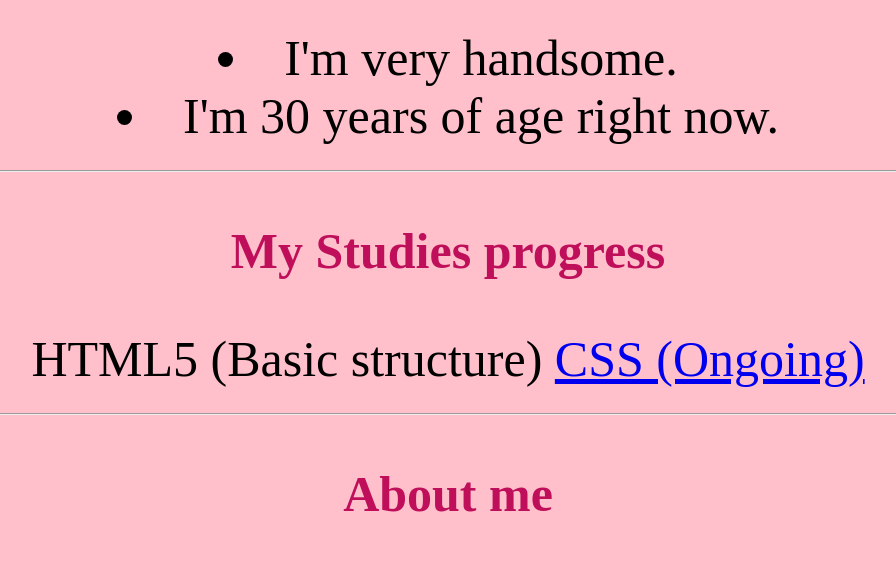
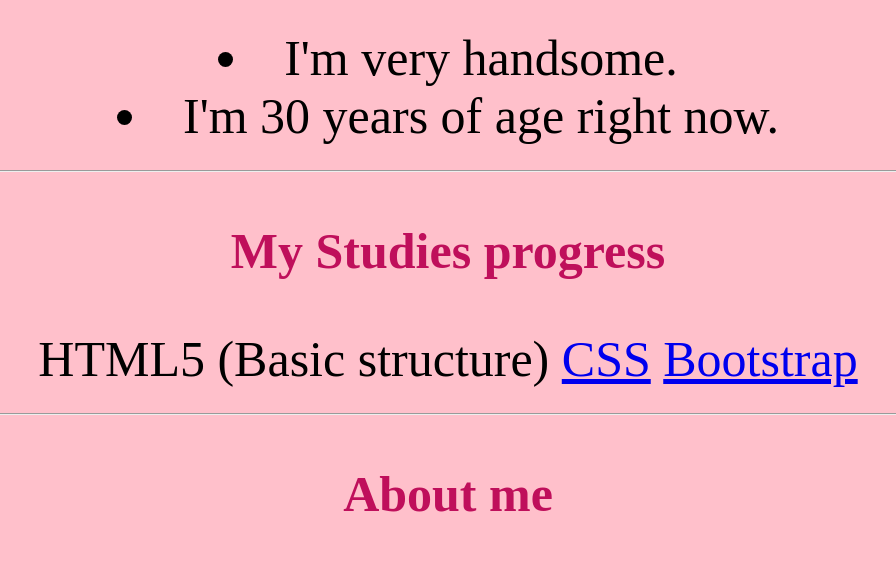
Before and after one commit to ChainarongDev/MyHub, a plain HTML site: page index.html in a window 1280 px wide. Shown: the part 497-1078 px from the top of the page, without its empty margins (192-1088 px from the left). Drawn offline with Linux system fonts and the light colour scheme.

Commit message:
Add files via upload

```diff
--- a/index.html
+++ b/index.html
@@ -18,7 +18,8 @@
 <!-- My studies history -->
 <dev class="study-container">
   <dev class="achieves">HTML5 (Basic structure)</dev>
-  <dev class="achieves"><a href="Knowledge-CSS.HTML">CSS (Ongoing)</a></dev>
+  <dev class="achieves"><a href="Knowledge-CSS.HTML">CSS</a></dev>
+  <dev class="achieves"><a href="Knowledge-BOOTSTRAP.HTML">Bootstrap</a></dev>
 
 
 </dev>
```
